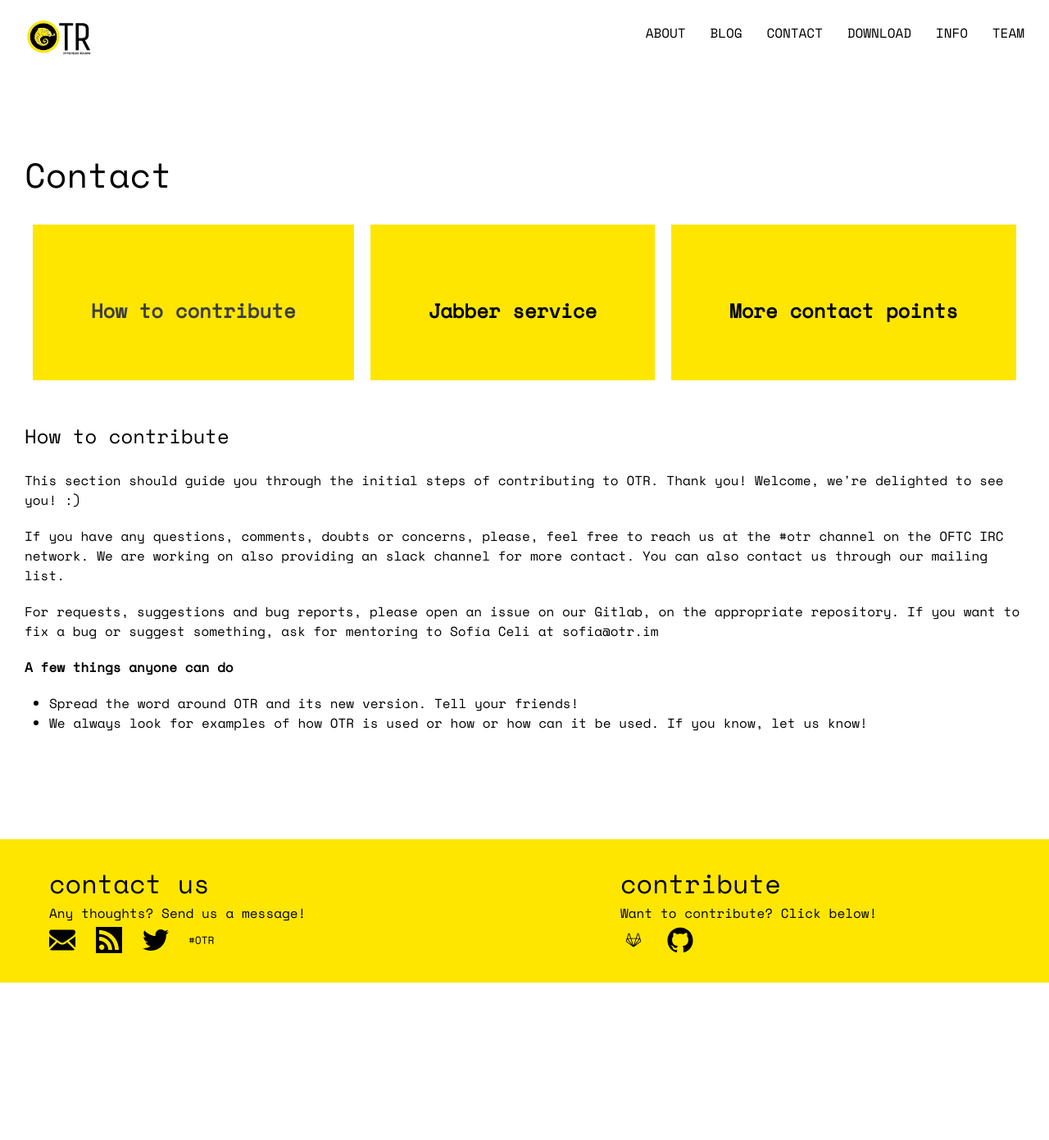
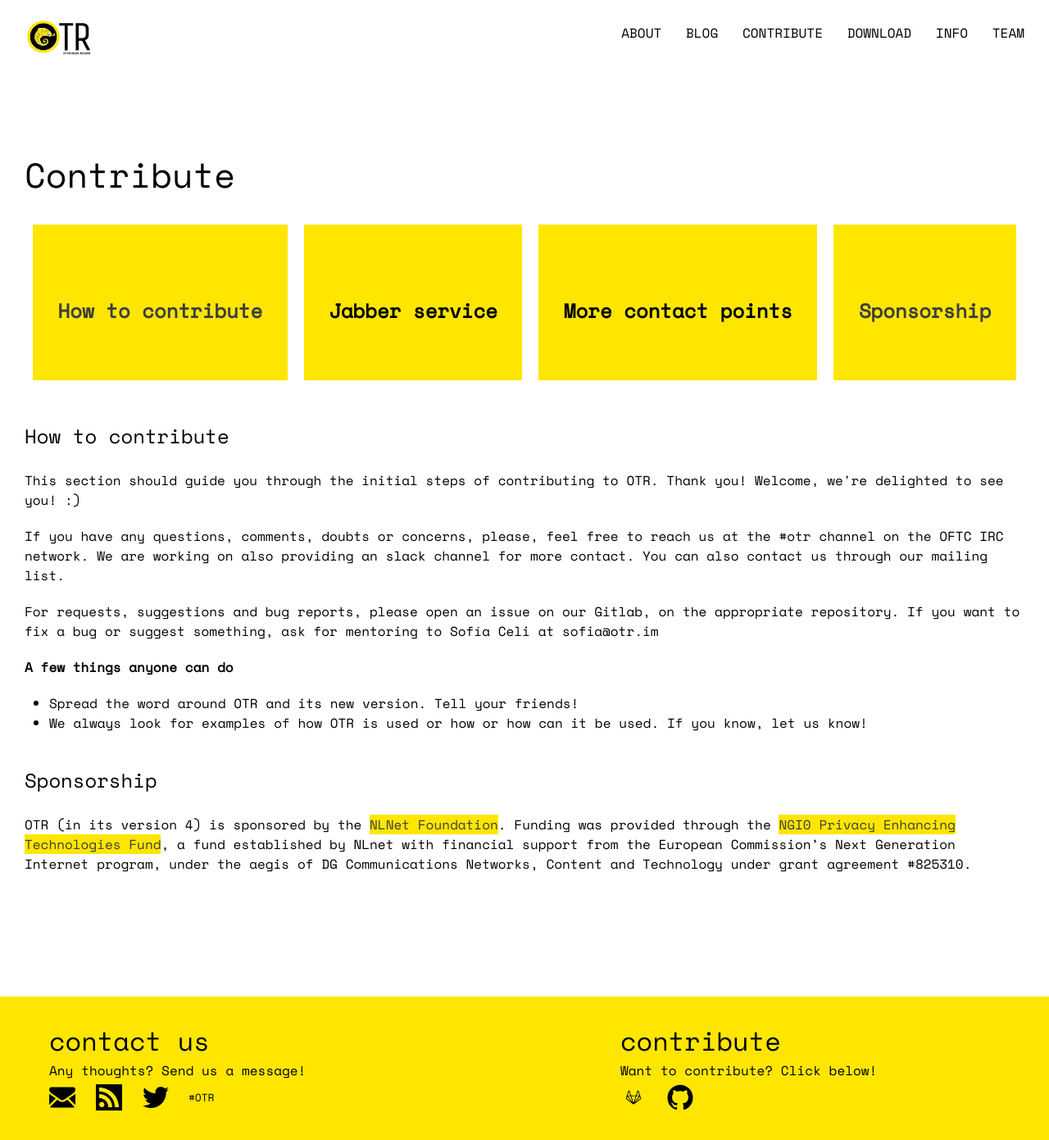
Before and after one commit to otrv4/OTR-website, a Jekyll site: the page built from contribute.md, in a window 1280 px wide and 1391 px high. Shown: the whole window at 82% size. Built offline with Jekyll 4.4.1, drawn with Linux system fonts in a browser that asks for light colours.

Commit message:
Add sponsorship

```diff
--- a/_sass/_base.scss
+++ b/_sass/_base.scss
@@ -73,6 +73,7 @@ h1, h2, h3, h4, h5, h6 {
 a {
     color: $brand-color;
     text-decoration: none;
+    background-color: $yellow-hover-color;
 
     &:visited {
         color: darken($brand-color, 15%);
@@ -103,6 +104,10 @@ a {
         max-width:         calc(#{$content-width} - (#{$spacing-unit}));
         padding-right: $spacing-unit / 2;
         padding-left: $spacing-unit / 2;
+    }
+
+    > a {
+        background-color: white;
     }
 }
 
--- a/_sass/_layout.scss
+++ b/_sass/_layout.scss
@@ -46,6 +46,7 @@
         text-transform: uppercase;
         webkit-transition: color 1s ease-out; /* For Safari 3.1 to 6.0 */
         transition: color 1s ease-out;
+        background-color: white;
 
         &:hover {
             color: $red-hover-color;
@@ -85,6 +86,11 @@
         .trigger {
             clear: both;
             display: none;
+
+            > a {
+               background-color: white;
+            }
+
         }
 
         &:hover .trigger {
@@ -95,6 +101,7 @@
         .page-link {
             display: block;
             padding: 5px 10px;
+            background-color: white;
         }
     }
 }
--- a/contact.html
+++ b/contribute.md
@@ -1,26 +1,30 @@
 ---
 layout: page
-title: Contact
+title: Contribute
 tags: menu
-permalink: /contact/
+permalink: /contribute/
 ---
 
 <div class="container">
   <div class="about-text">
     <div class="flex-container">
       <div class="contact-item">
-			  <br><br>
-				<a href="#contribute"><p>How to contribute</p></a>
-			</div>
+        <br><br>
+        <a href="#contribute"><p>How to contribute</p></a>
+      </div>
       <div class="contact-item">
-			  <br><br>
-				<p>Jabber service</p>
-			</div>
+        <br><br>
+        <p>Jabber service</p>
+      </div>
       <div class="contact-item">
-			  <br><br>
-				<p>More contact points</p>
-			</div>
-	</div>
+        <br><br>
+        <p>More contact points</p>
+      </div>
+      <div class="contact-item">
+        <br><br>
+        <a href="#sponsorship"><p>Sponsorship</p></a>
+      </div>
+    </div>
 
   <div class="contribute">
     <a id="contribute"><h1>How to contribute</h1></a>
@@ -35,4 +39,9 @@ permalink: /contact/
 		</ul>
   </div>
 
+  <div class="contribute">
+    <a id="sponsorship"><h1>Sponsorship</h1></a>
+    <br>
+    <p>OTR (in its version 4) is sponsored by the <a href="https://nlnet.nl/" target="_blank" title="NLNet Foundation Website">NLNet Foundation</a>. Funding was provided through the <a href="https://www.ngi.eu/ngi-projects/ngi-zero/" target="_blank" title="NGIO Privacy Enhancing Technologies Fund Website">NGI0 Privacy Enhancing Technologies Fund</a>, a fund established by NLnet with financial support from the European Commission’s Next Generation Internet program, under the aegis of DG Communications Networks, Content and Technology under grant agreement #825310.</p>
+  </div>
 </div>
```
